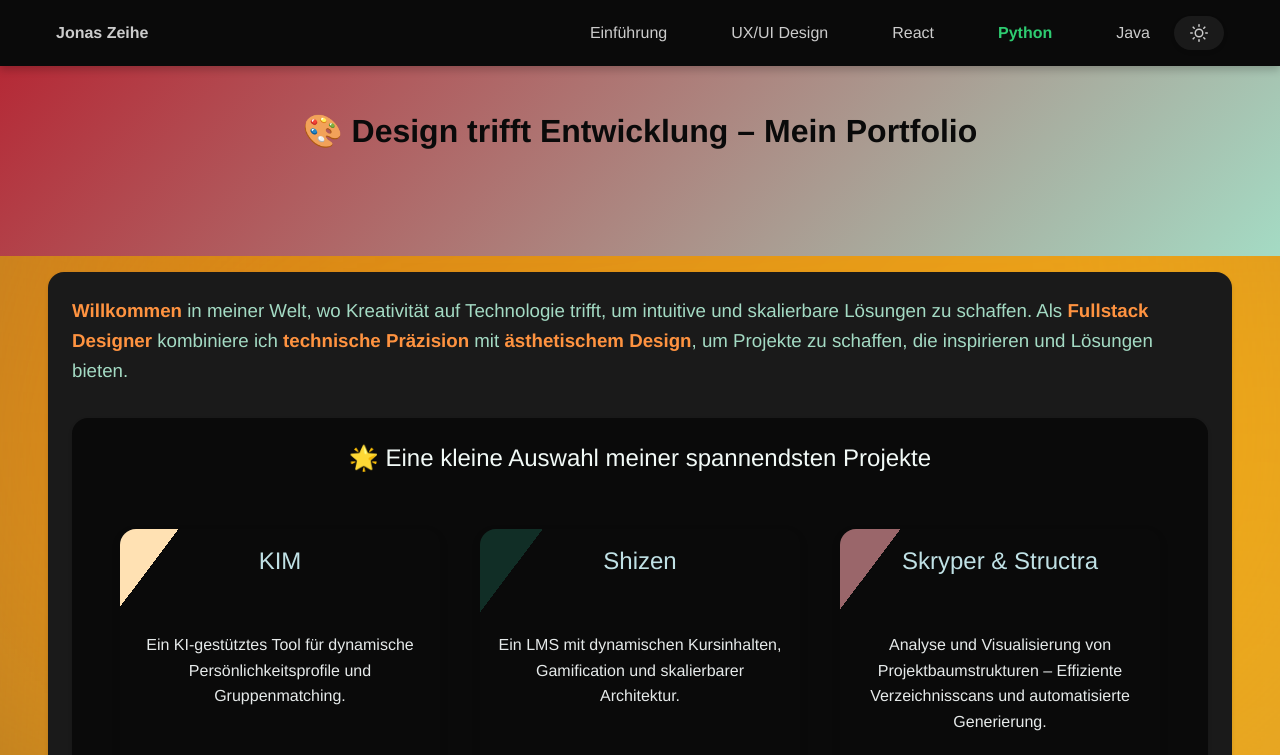
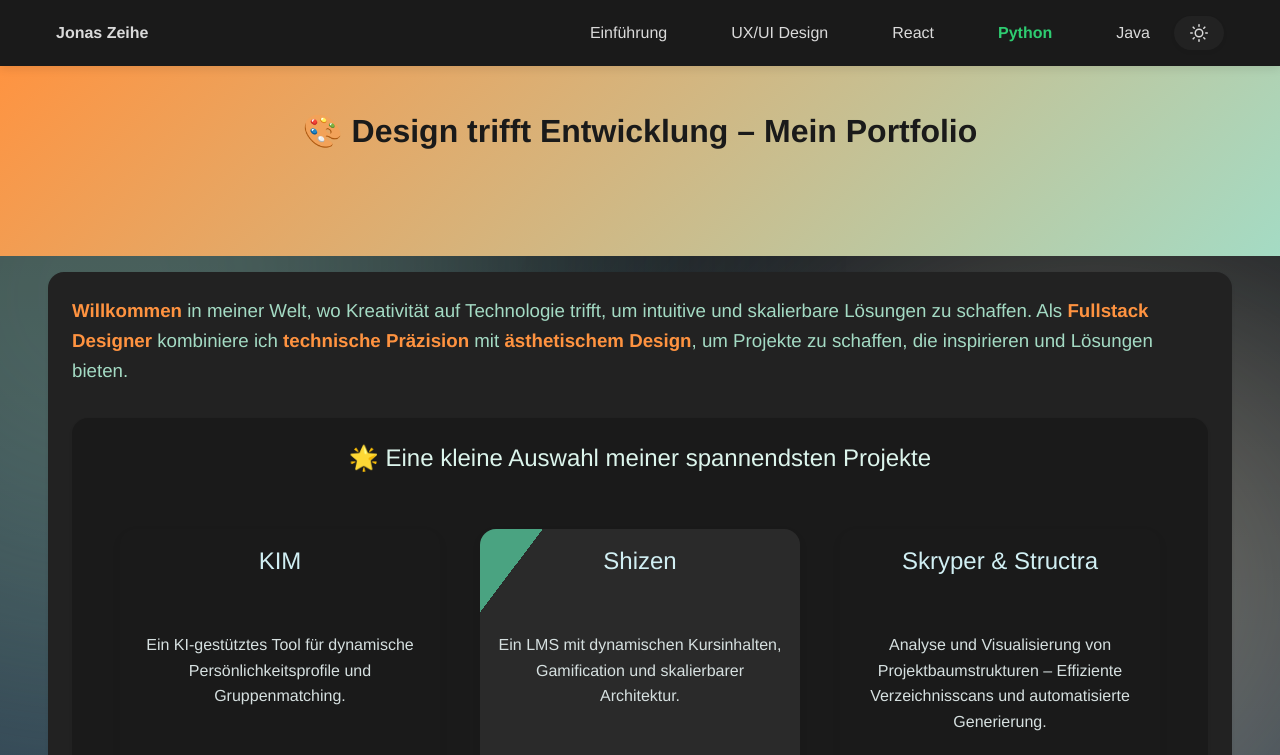
Before and after one commit to JonasZeihe/jonaszeihe.github.io, a React (Create React App) app: page / in a window 1280 px wide. Shown: the top 755 px of the page. Built offline with nearby package versions, Linux system fonts and the light colour scheme.

Commit message:
Massive change in dark colors and fixes of color and gradient handling

```diff
--- a/src/components/context/ThemeContext.js
+++ b/src/components/context/ThemeContext.js
@@ -1,5 +1,5 @@
-import React, { createContext, useContext, useState, useMemo } from 'react'
-import { ThemeProvider } from 'styled-components'
+import React, { createContext, useContext, useMemo, useState } from 'react'
+import { ThemeProvider as StyledThemeProvider } from 'styled-components'
 import { lightTheme, darkTheme } from '../../styles/theme'
 
 const ThemeContext = createContext()
@@ -9,7 +9,7 @@ export const useThemeContext = () => useContext(ThemeContext)
 export function ThemeContextProvider({ children }) {
   const [isDarkMode, setIsDarkMode] = useState(true)
 
-  const toggleTheme = () => setIsDarkMode((prev) => !prev)
+  const toggleTheme = () => setIsDarkMode((previous) => !previous)
 
   const theme = useMemo(
     () => (isDarkMode ? darkTheme : lightTheme),
@@ -23,7 +23,7 @@ export function ThemeContextProvider({ children }) {
 
   return (
     <ThemeContext.Provider value={contextValue}>
-      <ThemeProvider theme={theme}>{children}</ThemeProvider>
+      <StyledThemeProvider theme={theme}>{children}</StyledThemeProvider>
     </ThemeContext.Provider>
   )
 }
--- a/src/components/layout/MeshGradientBackground.js
+++ b/src/components/layout/MeshGradientBackground.js
@@ -1,40 +1,53 @@
 import React from 'react'
-import styled from 'styled-components'
+import styled, { keyframes, useTheme } from 'styled-components'
 
-function MeshGradientBackground({
-  gradient1 = 'primaryLight',
-  gradient2 = 'secondaryWarm',
-}) {
+function MeshGradientBackground() {
+  const theme = useTheme()
+
+  if (!theme.backgroundBlobs || !Array.isArray(theme.backgroundBlobs))
+    return null
+
   return (
     <BackgroundContainer>
-      <GradientLayer gradient={gradient1} />
-      <GradientLayer gradient={gradient2} position="bottom-right" />
+      {theme.backgroundBlobs.map((blob) => (
+        <Blob
+          key={`blob-${blob.color}-${blob.size}`}
+          $color={blob.color}
+          $size={blob.size}
+          $delay={blob.delay}
+          style={blob.position}
+        />
+      ))}
     </BackgroundContainer>
   )
 }
 
+const move = keyframes`
+  0%, 100% { transform: translate(0, 0) scale(1); }
+  50% { transform: translate(8%, -6%) scale(1.05); }
+`
+
 const BackgroundContainer = styled.div`
   position: fixed;
-  top: 0;
-  left: 0;
-  width: 100%;
-  height: 100%;
+  inset: 0;
   z-index: -1;
+  overflow: hidden;
+  pointer-events: none;
 `
 
-const GradientLayer = styled.div`
+const Blob = styled.div`
   position: absolute;
-  width: 150%;
-  height: 300%;
-  top: ${({ position }) => (position === 'bottom-right' ? 'auto' : '-10%')};
-  left: ${({ position }) => (position === 'bottom-right' ? 'auto' : '-10%')};
-  bottom: ${({ position }) => (position === 'bottom-right' ? '-20%' : 'auto')};
-  right: ${({ position }) => (position === 'bottom-right' ? '-20%' : 'auto')};
-  background: ${({ theme, gradient }) => theme.gradients[gradient]};
-  filter: blur(200px);
-  opacity: 1.2;
-  z-index: 1;
-  mix-blend-mode: overlay;
+  width: ${({ $size }) => $size || '40vw'};
+  height: ${({ $size }) => $size || '40vw'};
+  background: ${({ theme, $color }) => {
+    const [key, shade = 'main'] = $color.split('.')
+    return theme.colors[key]?.[shade] || theme.colors.primary.main
+  }};
+  filter: blur(140px);
+  opacity: 0.35;
+  border-radius: 45% 55% 50% 50% / 60% 40% 60% 40%;
+  animation: ${move} 50s ease-in-out infinite;
+  animation-delay: ${({ $delay }) => $delay || '0s'};
 `
 
 export default MeshGradientBackground
--- a/src/index.js
+++ b/src/index.js
@@ -1,9 +1,7 @@
 import React from 'react'
 import ReactDOM from 'react-dom/client'
 import { BrowserRouter as Router } from 'react-router-dom'
-import { ThemeProvider } from 'styled-components'
 import GlobalStyles from './styles/GlobalStyles'
-import theme from './styles/theme'
 import App from './App'
 import MeshGradientBackground from './components/layout/MeshGradientBackground'
 import { ThemeContextProvider } from './components/context/ThemeContext'
@@ -13,17 +11,11 @@ const root = ReactDOM.createRoot(document.getElementById('root'))
 root.render(
   <React.StrictMode>
     <ThemeContextProvider>
-      {' '}
-      <ThemeProvider theme={theme}>
-        <GlobalStyles />
-        <MeshGradientBackground
-          gradient1="highlightSoft"
-          gradient2="highlightSoft"
-        />
-        <Router>
-          <App />
-        </Router>
-      </ThemeProvider>
+      <GlobalStyles />
+      <MeshGradientBackground />
+      <Router>
+        <App />
+      </Router>
     </ThemeContextProvider>
   </React.StrictMode>
 )
--- a/src/styles/GlobalStyles.js
+++ b/src/styles/GlobalStyles.js
@@ -12,6 +12,7 @@ const GlobalStyles = createGlobalStyle`
     scroll-behavior: smooth;
     height: 100%;
     background: ${({ theme }) => theme.gradients.pageBackground};
+    color-scheme: ${({ theme }) => (theme.mode === 'dark' ? 'dark' : 'light')};
     overflow-x: hidden;
   }
 
@@ -37,7 +38,6 @@ const GlobalStyles = createGlobalStyle`
       outline: 2px solid ${({ theme }) => theme.colors.accent.main};
       outline-offset: 2px;
     }
-  }
 `
 
 export default GlobalStyles
--- a/src/styles/Gradient.js
+++ b/src/styles/Gradient.js
@@ -6,145 +6,101 @@ const createSubtleGradient = (color1, middleColor, color2, angle = 127) =>
 
 const generateSubtleVariants = (baseGradients, theme) =>
   Object.entries(baseGradients).reduce((acc, [key, gradient]) => {
-    const colors = gradient.match(/#[0-9a-fA-F]{6}|rgba?\([^)]*\)/g)
-    if (colors && colors.length === 2) {
+    const matches = gradient.match(/#[0-9a-fA-F]{6}|rgba?\([^)]*\)/g)
+    if (matches && matches.length === 2) {
       acc[`${key}.subtle`] = createSubtleGradient(
-        colors[0],
-        theme.colors.neutral.ultraLight,
-        colors[1]
+        matches[0],
+        theme.colors.depth.light,
+        matches[1]
       )
     }
     return acc
   }, {})
 
-const gradients = (theme) => {
+const gradients = ({ colors }) => {
+  const isDark = colors.neutral.ultraLight === '#1A1A1A' // Hacky but effective check
+
+  const pageBackground = isDark
+    ? createGradient(colors.depth.ultraLight, colors.depth.main, 180)
+    : createGradient(
+        colors.primary.ultraLight,
+        colors.secondary.ultraLight,
+        180
+      )
+
   const baseGradients = {
-    // Primary Palette (Erzeugt mehr Tiefe)
-    primaryLightest: createGradient(
-      theme.colors.primary.lightest,
-      theme.colors.primary.light
+    // === Base Page Background ===
+    pageBackground,
+
+    // === Primary ===
+    primaryLight: createGradient(colors.primary.light, colors.primary.main),
+    primaryDark: createGradient(colors.primary.dark, colors.primary.main),
+    primaryDynamic: createGradient(colors.primary.light, colors.secondary.main),
+
+    // === Secondary ===
+    secondarySoft: createGradient(
+      colors.secondary.lightest,
+      colors.secondary.light
     ),
-    primaryLight: createGradient(
-      theme.colors.primary.lightest,
-      theme.colors.primary.main
+    secondaryBold: createGradient(colors.secondary.dark, colors.secondary.main),
+    secondaryDynamic: createGradient(colors.secondary.main, colors.accent.main),
+
+    // === Accent ===
+    accentSoft: createGradient(colors.accent.light, colors.accent.main),
+    accentStrong: createGradient(colors.accent.main, colors.accent.dark),
+    accentDynamic: createGradient(colors.accent.main, colors.highlight.main),
+
+    // === Highlight ===
+    highlightSoft: createGradient(
+      colors.highlight.lightest,
+      colors.highlight.main
     ),
-    primaryDark: createGradient(
-      theme.colors.primary.dark,
-      theme.colors.primary.main
+    highlightDramatic: createGradient(
+      colors.highlight.dark,
+      colors.highlight.main
     ),
-    primaryDynamic: createGradient(
-      theme.colors.primary.light,
-      theme.colors.secondary.lightest
+    highlightToPrimary: createGradient(
+      colors.highlight.main,
+      colors.primary.main
     ),
 
-    // Secondary Palette (Erzeugt Kontraste)
-    secondaryLight: createGradient(
-      theme.colors.secondary.lightest,
-      theme.colors.secondary.light
+    // === Warm Tones ===
+    warmGlow: createGradient(
+      colors.secondaryHighlight.light,
+      colors.accent.main
     ),
-    secondaryWarm: createGradient(
-      theme.colors.secondary.lightest,
-      theme.colors.secondary.main
-    ),
-    secondaryBold: createGradient(
-      theme.colors.secondary.dark,
-      theme.colors.secondary.darkest
-    ),
-    secondaryDynamic: createGradient(
-      theme.colors.secondary.light,
-      theme.colors.accent.main
+    warmBold: createGradient(
+      colors.secondaryHighlight.dark,
+      colors.secondaryHighlight.darkest
     ),
 
-    // Accent Palette (Spielerisch und Frisch)
-    accentSoft: createGradient(
-      theme.colors.accent.lightest,
-      theme.colors.accent.main
-    ),
-    accentBright: createGradient(
-      theme.colors.accent.main,
-      theme.colors.accent.dark
-    ),
-    accentPlayful: createGradient(
-      theme.colors.accent.light,
-      theme.colors.secondary.main
-    ),
-
-    // Highlight Palette (Auffallend und Lebendig)
-    highlightSoft: createGradient(
-      theme.colors.highlight.lightest,
-      theme.colors.highlight.main
-    ),
-    highlightBright: createGradient(
-      theme.colors.highlight.light,
-      theme.colors.highlight.main
-    ),
-    highlightDynamic: createGradient(
-      theme.colors.highlight.light,
-      theme.colors.primary.main
-    ),
-
-    // Warm Palette (Sanfte Wärme)
-    warmSoft: createGradient(
-      theme.colors.secondaryHighlight.lightest,
-      theme.colors.secondaryHighlight.main
-    ),
-    warmBold: createGradient(
-      theme.colors.secondaryHighlight.dark,
-      theme.colors.secondaryHighlight.darkest
-    ),
-    warmDynamic: createGradient(
-      theme.colors.secondaryHighlight.light,
-      theme.colors.accent.main
-    ),
-
-    // Cross-Palette (Kreativer Kontrast)
+    // === Cross Palette ===
     primaryToSecondary: createGradient(
-      theme.colors.primary.main,
-      theme.colors.secondary.main
+      colors.primary.main,
+      colors.secondary.main
     ),
     secondaryToAccent: createGradient(
-      theme.colors.secondary.dark,
-      theme.colors.accent.main
+      colors.secondary.dark,
+      colors.accent.main
     ),
-    accentToPrimary: createGradient(
-      theme.colors.accent.light,
-      theme.colors.primary.dark
-    ),
-    depthToHighlight: createGradient(
-      theme.colors.highlight.dark,
-      theme.colors.depth.main
-    ),
+    accentToPrimary: createGradient(colors.accent.main, colors.primary.dark),
 
-    // Neutral Gradients (Subtilität und Ausgewogenheit)
-    neutralSoft: createGradient(
-      theme.colors.neutral.light,
-      theme.colors.neutral.main
-    ),
-    neutralStrong: createGradient(
-      theme.colors.neutral.dark,
-      theme.colors.neutral.darkest
-    ),
+    // === Depth + Mood ===
+    depthSubtle: createGradient(colors.depth.light, colors.depth.main, 160),
+    depthFocus: createGradient(colors.depth.main, colors.depth.dark, 180),
+    depthMystic: createGradient(colors.depth.main, colors.accent.dark, 145),
 
-    // Depth Gradients (Subtil und Dunkel)
-    depthSubtle: createGradient(
-      theme.colors.depth.lightest,
-      theme.colors.depth.light,
-      180
-    ),
-    depthDramatic: createGradient(
-      theme.colors.depth.main,
-      theme.colors.depth.dark,
-      180
-    ),
-    depthVibrant: createGradient(
-      theme.colors.depth.main,
-      theme.colors.accent.main
-    ),
+    // === Neutral UI ===
+    neutralSoft: createGradient(colors.neutral.light, colors.neutral.main),
+    neutralFocus: createGradient(colors.neutral.dark, colors.neutral.darkest),
   }
 
-  const subtleVariants = generateSubtleVariants(baseGradients, theme)
+  const subtleVariants = generateSubtleVariants(baseGradients, { colors })
 
-  return { ...baseGradients, ...subtleVariants }
+  return {
+    ...baseGradients,
+    ...subtleVariants,
+  }
 }
 
 export default gradients
--- a/src/styles/theme.js
+++ b/src/styles/theme.js
@@ -2,7 +2,9 @@ import gradients from './Gradient'
 
 const baseFontSize = 18
 const goldenRatio = 1.618
+
 const scaleFont = (level) => `${(baseFontSize * goldenRatio ** level) / 16}rem`
+
 const responsiveFontSize = (minSize, maxSize) =>
   `clamp(${minSize}, calc(${minSize} + (${maxSize} - ${minSize}) * ((100vw - 320px) / (1200 - 320))), ${maxSize})`
 
@@ -48,10 +50,10 @@ const baseTheme = {
     pill: '9999px',
   },
   boxShadow: {
-    light: '0px 2px 4px rgba(0, 0, 0, 0.1)',
-    medium: '0px 4px 8px rgba(0, 0, 0, 0.2)',
-    heavy: '0px 8px 16px rgba(0, 0, 0, 0.3)',
-    glow: '0 0 10px rgba(46, 204, 113, 0.5)',
+    light: '0 2px 4px rgba(0, 0, 0, 0.05)',
+    medium: '0 4px 8px rgba(0, 0, 0, 0.08)',
+    heavy: '0 8px 16px rgba(0, 0, 0, 0.12)',
+    glow: '0 0 10px rgba(46, 204, 113, 0.4)',
   },
   breakpoints: {
     xs: '320px',
@@ -62,6 +64,7 @@ const baseTheme = {
   },
 }
 
+// ===== LIGHT COLORS =====
 const lightColors = {
   primary: {
     ultraLight: '#FAFFFD',
@@ -129,42 +132,43 @@ const lightColors = {
   },
 }
 
+// ===== DARK COLORS =====
 const darkColors = {
   primary: {
-    ultraLight: '#0B1C17',
-    lightest: '#112E26',
-    light: '#3B7C65',
+    ultraLight: '#1E2D26',
+    lightest: '#295E4F',
+    light: '#4AA381',
     main: '#2ECC71',
     dark: '#A4DBC4',
-    darkest: '#F2FAF7',
-    deep: '#FAFFFD',
+    darkest: '#DCF5EC',
+    deep: '#F4FFFC',
   },
   secondary: {
-    ultraLight: '#0E1A1C',
-    lightest: '#193130',
-    light: '#38767F',
+    ultraLight: '#1C2D30',
+    lightest: '#234B51',
+    light: '#4F9CA6',
     main: '#63B4BF',
-    dark: '#C0E1E5',
-    darkest: '#F3F9FA',
-    deep: '#F9FEFE',
+    dark: '#D1EFF3',
+    darkest: '#ECF9FB',
+    deep: '#F8FEFE',
   },
   accent: {
-    ultraLight: '#251409',
+    ultraLight: '#2D1B10',
     lightest: '#3F240F',
     light: '#B52835',
     main: '#FF9340',
-    dark: '#FFB3B6',
-    darkest: '#FFE3E6',
-    deep: '#FFF8F3',
+    dark: '#FFD1AF',
+    darkest: '#FFECE3',
+    deep: '#FFF9F3',
   },
   highlight: {
-    ultraLight: '#5C4015',
-    lightest: '#996B26',
+    ultraLight: '#3B2D12',
+    lightest: '#8A6424',
     light: '#C99033',
     main: '#F5B041',
     dark: '#FFE1B3',
     darkest: '#FFF5E6',
-    deep: '#FFFDF8',
+    deep: '#FFFBF5',
   },
   secondaryHighlight: {
     ultraLight: '#3F2A2C',
@@ -176,44 +180,65 @@ const darkColors = {
     deep: '#FEF9F9',
   },
   neutral: {
-    ultraLight: '#0A0A0A',
+    ultraLight: '#1A1A1A',
+    lightest: '#222222',
+    light: '#333333',
+    main: '#4D4D4D',
+    dark: '#A0A0A0',
+    darkest: '#DADADA',
+    black: '#F5F5F5',
+    deep: '#F0F0F0',
+  },
+  depth: {
+    ultraLight: '#101010',
     lightest: '#1A1A1A',
     light: '#2A2A2A',
-    main: '#4A4A4A',
-    dark: '#8A8A8A',
-    darkest: '#CCCCCC',
-    black: '#FFFFFF',
-    deep: '#EDEDED',
-  },
-  depth: {
-    ultraLight: '#111111',
-    lightest: '#1C1C1C',
-    light: '#2A2A2A',
     main: '#2C3E50',
-    dark: '#E6EAEA',
-    darkest: '#F9FAFA',
+    dark: '#D6E0E0',
+    darkest: '#F2F4F5',
     deep: '#FFFFFF',
   },
 }
 
+// ===== THEMES EXPORT =====
 export const lightTheme = {
   ...baseTheme,
   colors: lightColors,
-  gradients: {
-    ...gradients({ colors: lightColors }),
-    pageBackground: 'linear-gradient(180deg, #FFFFFF, #F2F5F5)',
-  },
+  gradients: gradients({ colors: lightColors }),
+  backgroundBlobs: [
+    {
+      color: 'primary.light',
+      size: '60vw',
+      delay: '0s',
+      position: { top: '-10%', left: '-20%' },
+    },
+    {
+      color: 'highlight.light',
+      size: '50vw',
+      delay: '5s',
+      position: { bottom: '-20%', right: '-10%' },
+    },
+  ],
 }
 
 export const darkTheme = {
   ...baseTheme,
   colors: darkColors,
-  gradients: {
-    ...gradients({ colors: darkColors }),
-    pageBackground: 'linear-gradient(180deg, #0B1118, #1A1A1A)',
-  },
+  gradients: gradients({ colors: darkColors }),
+  backgroundBlobs: [
+    {
+      color: 'primary.dark',
+      size: '65vw',
+      delay: '0s',
+      position: { top: '-15%', left: '-25%' },
+    },
+    {
+      color: 'highlight.dark',
+      size: '50vw',
+      delay: '4s',
+      position: { bottom: '-15%', right: '-10%' },
+    },
+  ],
 }
 
-const theme = darkTheme
-
-export default theme
+export default lightTheme
```
